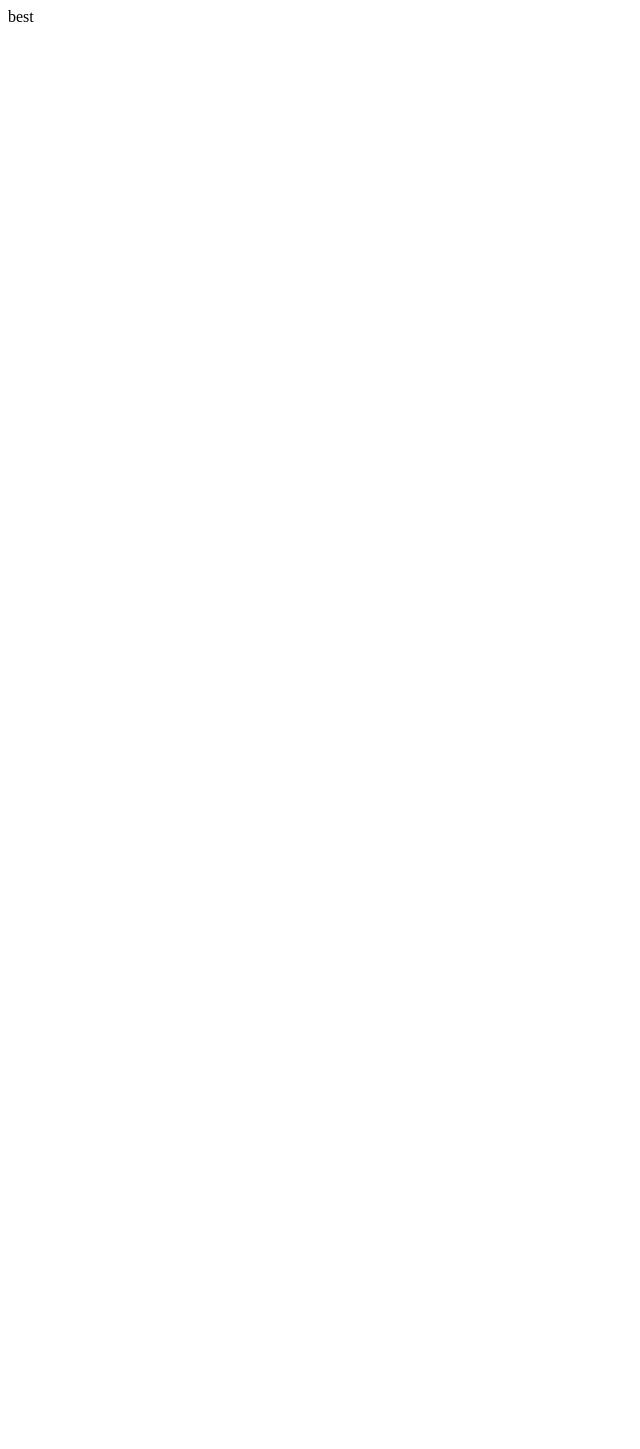
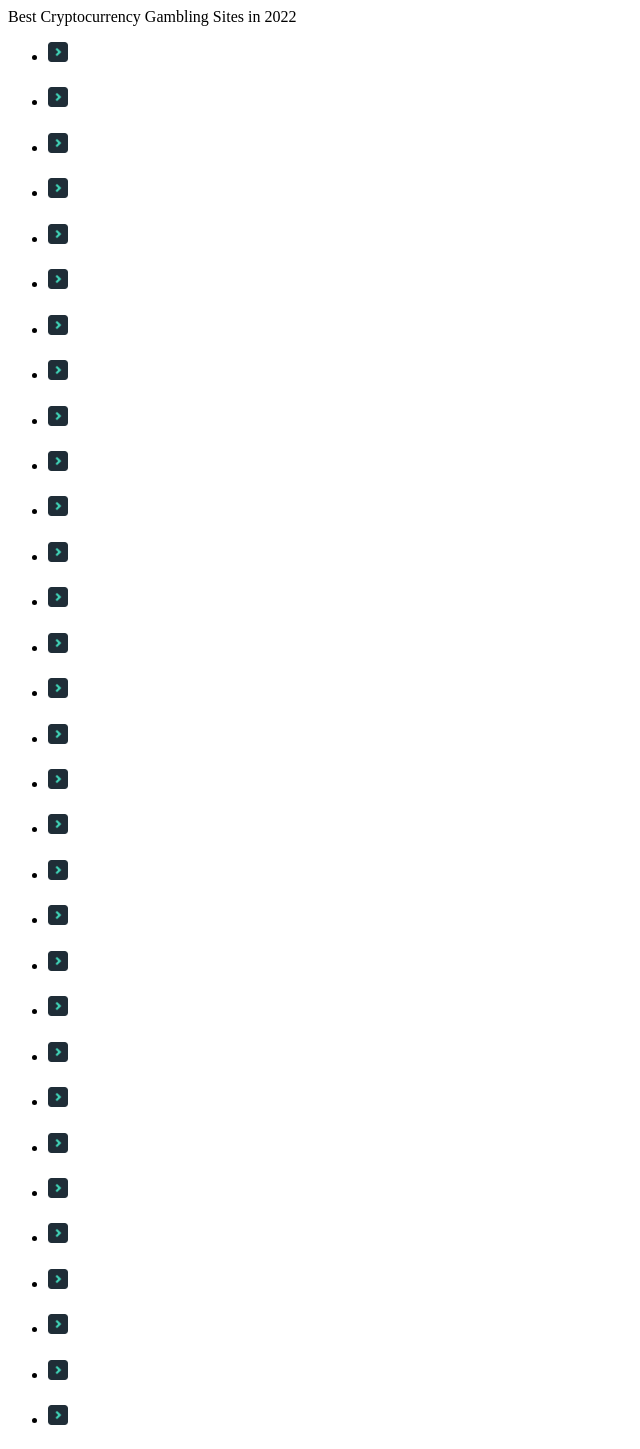
Before and after one commit to masoudmerzaye2020/gamblingsites, a Next.js app: page /cryptocurrency/sites in a window 1280 px wide. Shown: the top 1449 px of the page, without its empty margins (0-640 px from the left). Before the commit the page ends 800 px from the top, so only its background shows below. Built offline with nearby package versions, Linux system fonts and the light colour scheme.

Commit message:
cryptocurrency sites

```diff
--- a/pages/cryptocurrency/sites/index.js
+++ b/pages/cryptocurrency/sites/index.js
@@ -1,9 +1,189 @@
 import React from 'react'
+import Image from 'next/image'
+import Link from 'next/link'
+import Section from '../../../components/section'
+import Container from '../../../components/container'
+import Title from '../../../components/title'
+import TextTitle from '../../../components/TextTitle'
+import Header from '../../../components/header'
+import Button from '../../../components/button'
+import Bluebutton from '../../../components/bluebutton'
+import Mainbullet from '../../../components/mainbullet'
+import Borderedbox from '../../../components/borderedbox'
+import Wideimage from '../../../components/wideimage'
 
-function index() {
+function Index() {
   return (
-    <div>best</div>
+    <>
+      <Header>Best Cryptocurrency Gambling Sites in 2022</Header>
+      <Section>
+        <Container>
+          <p></p>
+          <p></p>
+          {/* LEAVE THE ADD */}
+          <p></p>
+          <p></p>
+          <div>
+            <Mainbullet link={''} linkdesc={''}/>
+            <Mainbullet link={''} linkdesc={''}/>
+            <Mainbullet link={''} linkdesc={''}/>
+            <Mainbullet link={''} linkdesc={''}/>
+            <Mainbullet link={''} linkdesc={''}/>
+            <Mainbullet link={''} linkdesc={''}/>
+          </div>
+
+          <Title title={''}/>
+          <p></p>
+
+          {/*  leave the table */}
+          <p></p>
+          <div>
+            <Mainbullet link={''} desc={''}/>
+            <Mainbullet link={''} desc={''}/>
+            <Mainbullet link={''} desc={''}/>
+            <Mainbullet link={''} desc={''}/>
+            <Mainbullet link={''} desc={''}/>
+          </div>
+          <p></p>
+          <Title title={''}/>
+          <p></p>
+
+          {/* leave the table */}
+
+          <p></p>
+          <p></p>
+
+          <Borderedbox> </Borderedbox>
+
+          <Title title={''}/>
+          <p></p>
+
+          <TextTitle title={''}/>
+          <p></p>
+          {/* leave the table */}
+
+          <p></p>
+
+          <div className='bg-[#e9ffee]'>
+            <Mainbullet link={''} linkdesc={''} desc={''}/>
+            <Mainbullet link={''} linkdesc={''} desc={''}/>
+            <Mainbullet link={''} linkdesc={''} desc={''}/>
+            <Mainbullet link={''} linkdesc={''} desc={''}/>
+          </div>
+
+          <TextTitle title={''}/>
+          <p></p>
+
+          {/* leave the bellow style */}
+
+          <p></p>
+
+          <Title title={''}/>
+          <p></p>
+          <p></p>
+          <p></p>
+
+          {/* leave the box style */}
+
+          <p></p>
+
+          {/* Image place */}
+
+          <p></p>
+
+          {/* leave the red box */}
+
+          <p></p>
+          <p></p>
+
+          <Title title={''}/>
+          <p></p>
+          <div>
+            <Mainbullet link={''} desc={''}/>
+            <Mainbullet link={''} desc={''}/>
+          </div>
+          <p></p>
+
+          <TextTitle title={''}/>
+
+          <p></p>
+          <p></p>
+
+          {/* image place */}
+
+          <p></p>
+          <p></p>
+
+          <TextTitle title={''}/>
+
+          <p></p>
+          <p></p>
+          {/* leave the table */}
+
+          <p></p>
+
+          <Title title={''}/>
+          <p></p>
+
+          <TextTitle title={''}/>
+
+          <div className='bg-[#e9ffee]'>
+            <Mainbullet link={''} title={''} desc={''}/>
+            <Mainbullet link={''} title={''} desc={''}/>
+            <Mainbullet link={''} title={''} desc={''}/>
+            <Mainbullet link={''} title={''} desc={''}/>
+            <Mainbullet link={''} title={''} desc={''}/>
+          </div>
+
+          <p></p>
+
+          <TextTitle title={''}/>
+          <p></p>
+          <p></p>
+
+          <TextTitle title={''}/>
+          <p></p>
+
+          <div>
+            <Mainbullet link={''} desc={''}/>
+            <Mainbullet link={''} desc={''}/>
+            <Mainbullet link={''} desc={''}/>
+            <Mainbullet link={''} desc={''}/>
+            <Mainbullet link={''} desc={''}/>
+            <Mainbullet link={''} desc={''}/>
+          </div>
+
+          <p></p>
+          {/* image here */}
+
+          <TextTitle title={''}/>
+          <p></p>
+          <p></p>
+
+          <Title title={''}/>
+
+          {/* leave the FAQ */}
+
+          <Title title={''}/>
+          <p></p>
+          <p></p>
+
+          <div className='bg-[#e4f8ff]'>
+            <Mainbullet link={''} linkdesc={''}/>
+            <Mainbullet link={''} linkdesc={''}/>
+            <Mainbullet link={''} linkdesc={''}/>
+            <Mainbullet link={''} linkdesc={''}/>
+          </div>
+
+
+
+
+
+
+        </Container>
+      </Section>
+    </>
   )
 }
 
-export default index
+export default Index
```
